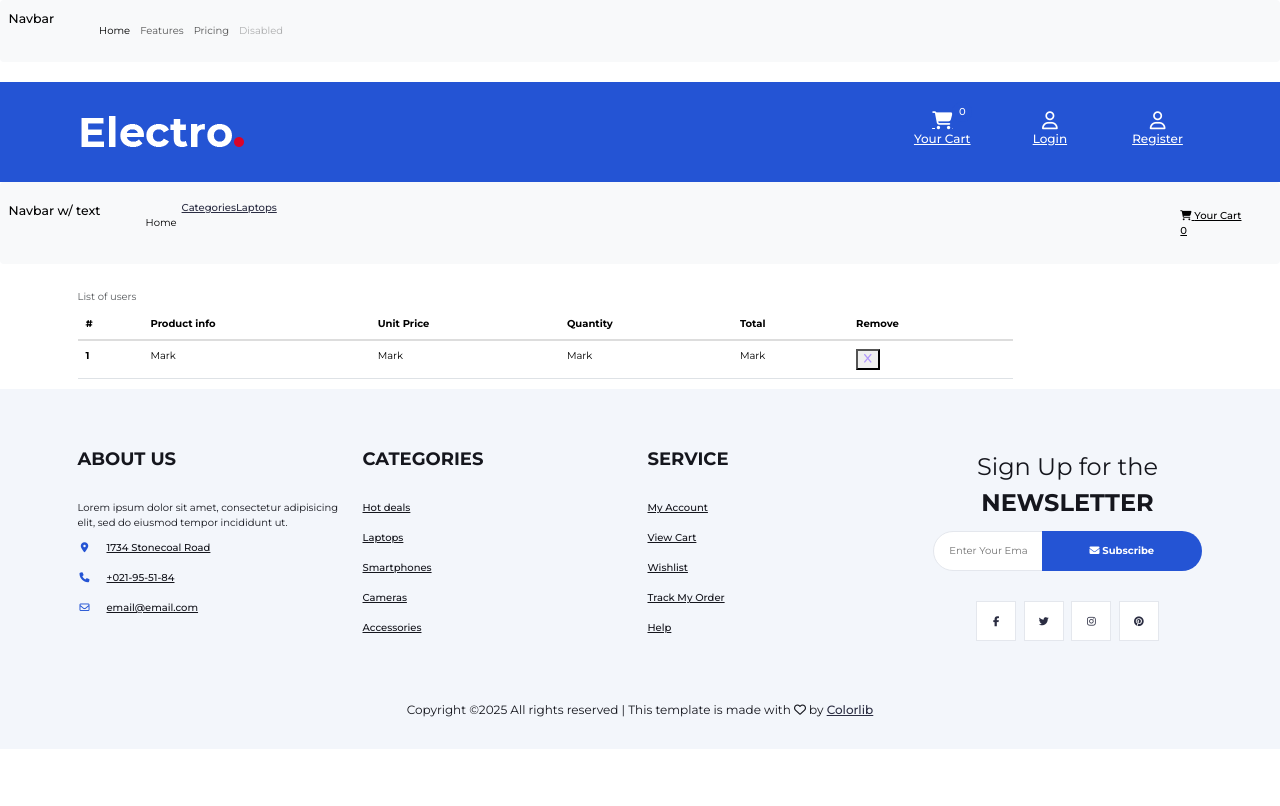
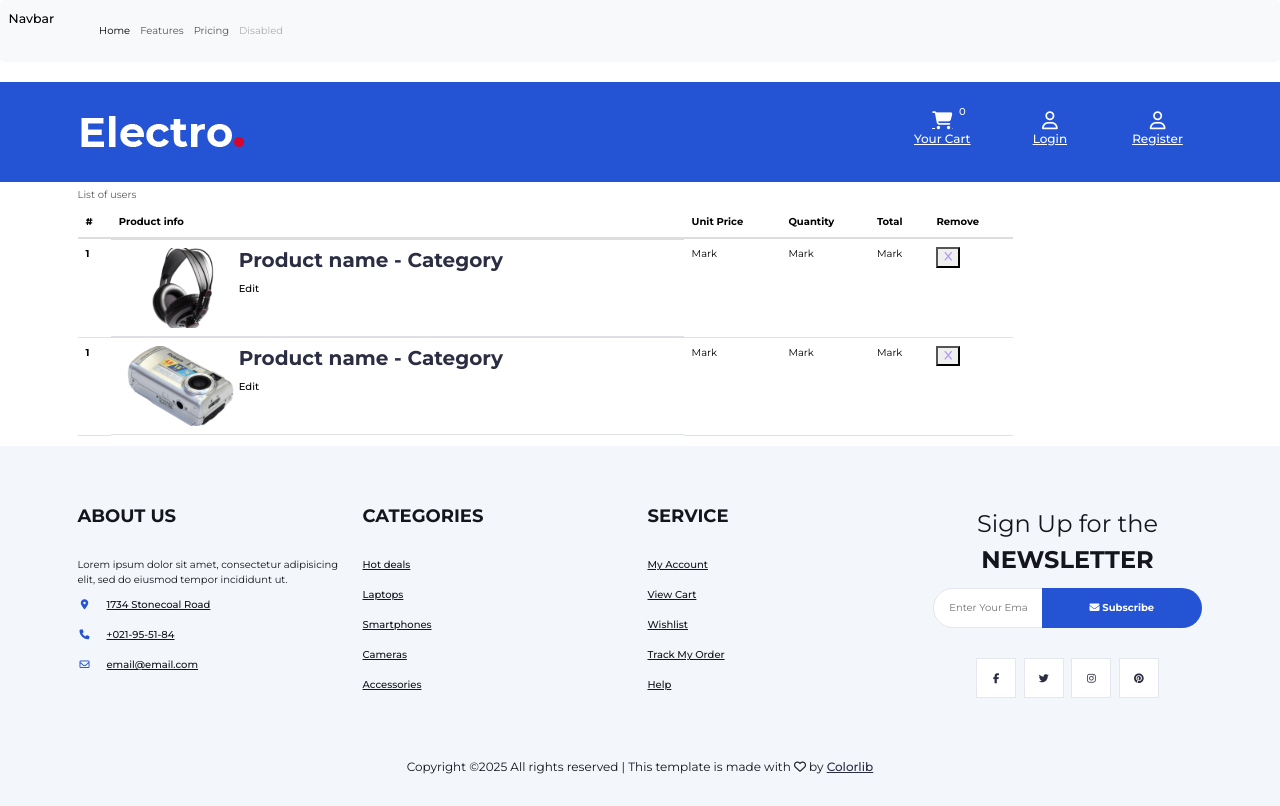
Before and after one commit to mercyogalo/Electric-website, a Django app: page /cart_summary/ in a window 1280 px wide. Before the commit the page ends 717 px from the top, so only its background shows below. Run offline with Django 4.2, Linux system fonts and the light colour scheme; some libraries are stand-ins or nearby versions.

Commit message:
updated the layout of each product
updated the layout and sizing of each product to be responsive

```diff
--- a/electricwebsite/shop_features/static/css/style.css
+++ b/electricwebsite/shop_features/static/css/style.css
@@ -2066,3 +2066,8 @@
       margin-top: 10px;
     }
   }
+
+  .cart-product{
+    display:flex;
+
+  }
--- a/electricwebsite/shop_features/templates/base.html
+++ b/electricwebsite/shop_features/templates/base.html
@@ -55,11 +55,23 @@
 .product-section{
 	background-color:var(--primary-color)
 }
+.cart-product{
+	display:flex;
+
+}
+.cart-product img{
+	width:120px;
+	height:80px;
+}
 
 @media(max-width:560px){
 	.product-image{
 		width:200px;
 		height:250px;
+	}
+	.cart-product img{
+		width: 80px;
+		height:40px;
 	}
 }
 </style>
@@ -198,47 +210,6 @@
 		</header>
 		<!-- /HEADER -->
 
-		<nav class="navbar navbar-expand-lg bg-body-tertiary">
-			<div class="container-fluid">
-			  <a class="navbar-brand" href="#">Navbar w/ text</a>
-			  <button class="navbar-toggler" type="button" data-bs-toggle="collapse" data-bs-target="#navbarText" aria-controls="navbarText" aria-expanded="false" aria-label="Toggle navigation">
-				<span class="navbar-toggler-icon"></span>
-			  </button>
-			  <div class="collapse navbar-collapse" id="navbarText">
-				<ul class="navbar-nav me-auto mb-2 mb-lg-0">
-
-				  <li class="nav-item">
-					<a class="nav-link active" aria-current="page" href="{% url "shop_features:home" %}">
-						Home
-					</a>
-				  </li>
-
-				  <li class="nav-item">
-					<a href="{% url "shop_features:store" %}">Categories</a>
-				  </li>
-				  <li class="nav-item">
-					<a href="{% url "shop_features:checkout" %}">Laptops</a>
-				  </li>
-				</ul>
-
-
-
-				<span class="navbar-text">
-					<div>
-						<a href="{% url "shop_features:cart_summary" %}">
-							<i class="fa fa-shopping-cart"></i>
-							<span>Your Cart</span>
-							<div class="qty">0</div>
-						</a>
-					</div>
-					<!-- /Cart -->
-				</span>
-
-
-
-			  </div>
-			</div>
-		  </nav>
 
 
 
--- a/electricwebsite/shop_features/templates/cart_summary.html
+++ b/electricwebsite/shop_features/templates/cart_summary.html
@@ -43,7 +43,23 @@
 
           <tr>
             <th scope="row">1</th>
-            <td>Mark</td>
+            <td class="cart-product">
+
+            <div>
+              <img src="{% static './img/shop03.png' %}" alt="">
+            </div>
+
+              <div>
+             <h2>
+                Product name - Category
+             </h2>
+               <a>
+                Edit
+               </a>
+
+            </div>
+
+            </td>
 
             <td>Mark</td>
 
@@ -60,8 +76,39 @@
           </tr>
 
 
+<tr>
+          <th scope="row">1</th>
+          <td class="cart-product">
 
+          <div>
+            <img src="{% static './img/shop02.png' %}" alt="">
+          </div>
 
+            <div>
+           <h2>
+              Product name - Category
+           </h2>
+             <a>
+              Edit
+             </a>
+
+          </div>
+
+          </td>
+
+          <td>Mark</td>
+
+          <td>Mark</td>
+
+          <td>Mark</td>
+
+          <td>
+            <button>
+              <i class="fa-solid fa-x" style="color: #B197FC;"></i>
+            </button>
+          </td>
+
+        </tr>
 
 
 
```
